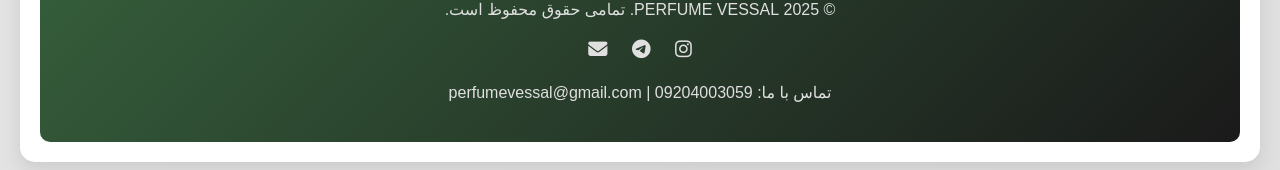
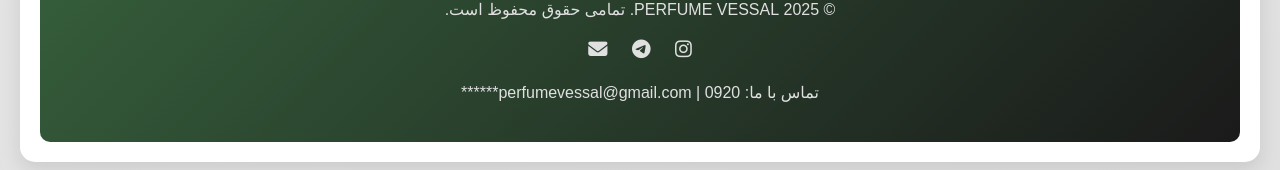
Before and after one commit to abbaskasirlo/abbaskasirlo, a plain HTML site: page index.html in a window 1280 px wide. Shown: the part 8388-8558 px from the top of the page. Drawn offline with Linux system fonts and the light colour scheme; a small style sheet from the web is missing.

Commit message:
index.html

```diff
--- a/index.html
+++ b/index.html
@@ -883,7 +883,7 @@
                 <a href="https://t.me/Perfume_vessal"><i class="fab fa-telegram"></i></a>
                 <a href="mailto:info@perfumevessal.com"><i class="fas fa-envelope"></i></a>
             </div>
-            <p>تماس با ما: perfumevessal@gmail.com | 09204003059</p>
+            <p>تماس با ما: perfumevessal@gmail.com | 0920******</p>
         </div>
     </div>
 
```
